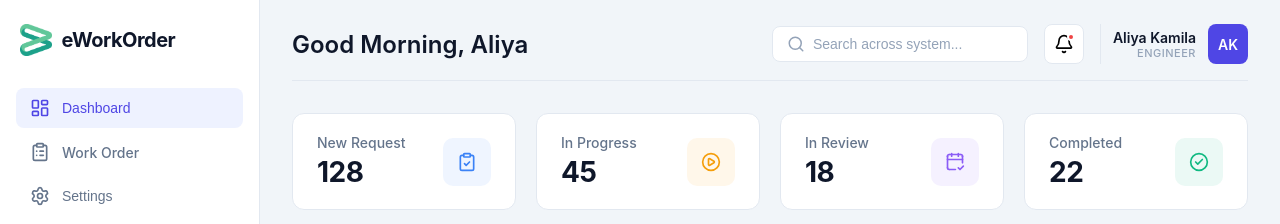
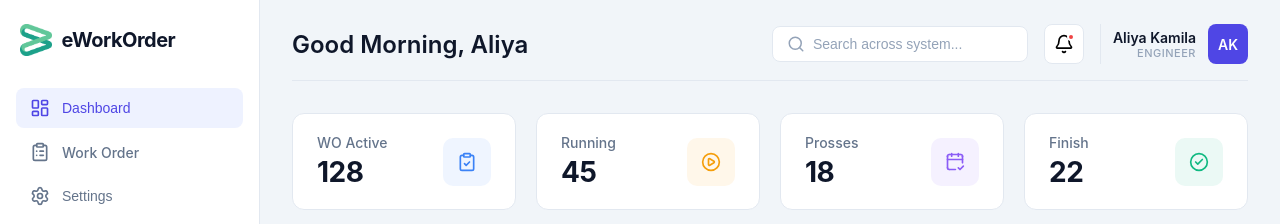
Before and after one commit to Aliyamkamila/paprika, a React app in the folder frontend/: page /dashboard in a window 1280 px wide. Shown: the top 224 px of the page. Built offline with nearby package versions, Linux system fonts and the light colour scheme; the HTML template or start-up script is replaced by a standard one.

Commit message:
Database

```diff
--- a/frontend/src/pages/dashboard/DashboardPage.jsx
+++ b/frontend/src/pages/dashboard/DashboardPage.jsx
@@ -27,10 +27,10 @@ import bhLogo from "../../assets/logo.png";
 import { useState } from "react";
 
 const summaryCards = [
-  { title: "New Request", value: 128, icon: <ClipboardCheck size={20} />, color: "#3b82f6" },
-  { title: "In Progress", value: 45, icon: <PlayCircle size={20} />, color: "#f59e0b" },
-  { title: "In Review", value: 18, icon: <CalendarCheck2 size={20} />, color: "#8b5cf6" },
-  { title: "Completed", value: 22, icon: <CheckCircle2 size={20} />, color: "#10b981" },
+  { title: "WO Active", value: 128, icon: <ClipboardCheck size={20} />, color: "#3b82f6" },
+  { title: "Running", value: 45, icon: <PlayCircle size={20} />, color: "#f59e0b" },
+  { title: "Prosses", value: 18, icon: <CalendarCheck2 size={20} />, color: "#8b5cf6" },
+  { title: "Finish", value: 22, icon: <CheckCircle2 size={20} />, color: "#10b981" },
 ];
 
 // Mapping operation ke department
```
Also changed, not shown: 2 other files (tests, documents, lock files or other folders).
